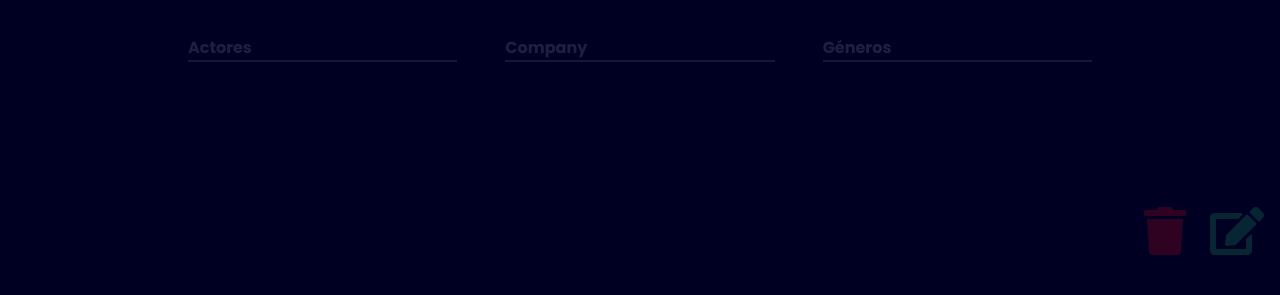
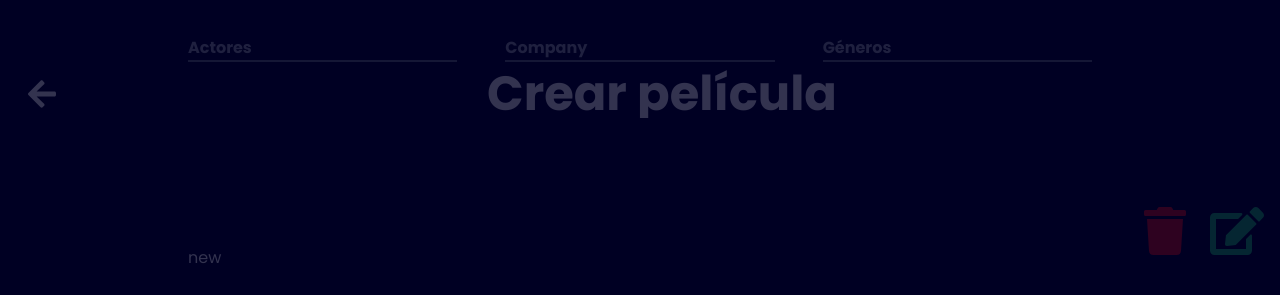
Before and after one commit to adj87/movie-library, a React (Create React App) app: page /movies/new in a window 1280 px wide. Shown: the part 528-823 px from the top of the page. Before the commit the page ends 800 px from the top, so only its background shows below. Built offline with nearby package versions, Linux system fonts and the light colour scheme; no server answers.

Commit message:
create moviecreate component

```diff
--- a/src/App.tsx
+++ b/src/App.tsx
@@ -4,6 +4,7 @@ import { Provider } from "react-redux";
 import { store } from "./store";
 import Movies from "./pages/Movies";
 import MovieDetail from "./pages/MovieDetail";
+import MovieCreate from "./pages/MovieCreate";
 import AsideMenu from "./components/AsideMenu";
 import Loading from "./components/Loading";
 
@@ -14,6 +15,7 @@ const App: React.FC = () => (
     <Route path="/">Home</Route>
     <Route path="/movies" component={() => <Movies />} />
     <Route path="/movies/:id" component={() => <MovieDetail />} />
+    <Route path="/movies/new" component={() => <MovieCreate />} />
     <Route path="/actors">actors</Route>
     <Route path="/companies">Movies</Route>
   </Provider>
--- /dev/null
+++ b/src/pages/MovieCreate/index.tsx
@@ -0,0 +1,23 @@
+import React from "react";
+import { useRoute } from "wouter";
+
+import Body from "../../components/Body";
+import Header from "../../components/Header";
+import { RootState, useAppDispatch, useAppSelector } from "../../store";
+
+const MovieCreate: React.FC<any> = () => {
+  const dispatch = useAppDispatch();
+  const [, params] = useRoute("/movies/:id");
+  const movie = useAppSelector((state: RootState) => state.movieDetail.movie);
+
+  return (
+    <>
+      <Header text={"Crear película"} />
+      <Body>
+        <div>new</div>
+      </Body>
+    </>
+  );
+};
+
+export default MovieCreate;
--- a/src/pages/Movies/index.tsx
+++ b/src/pages/Movies/index.tsx
@@ -44,6 +44,7 @@ const Movies: React.FC = () => {
         icon={faPlusCircle}
         className="cursor-pointer fixed bottom-6 right-6 text-secondary transition-all hover:text-white hover:scale-110"
         size="6x"
+        onClick={() => setLocation("/movies/new")}
       />
     </>
   );
```
